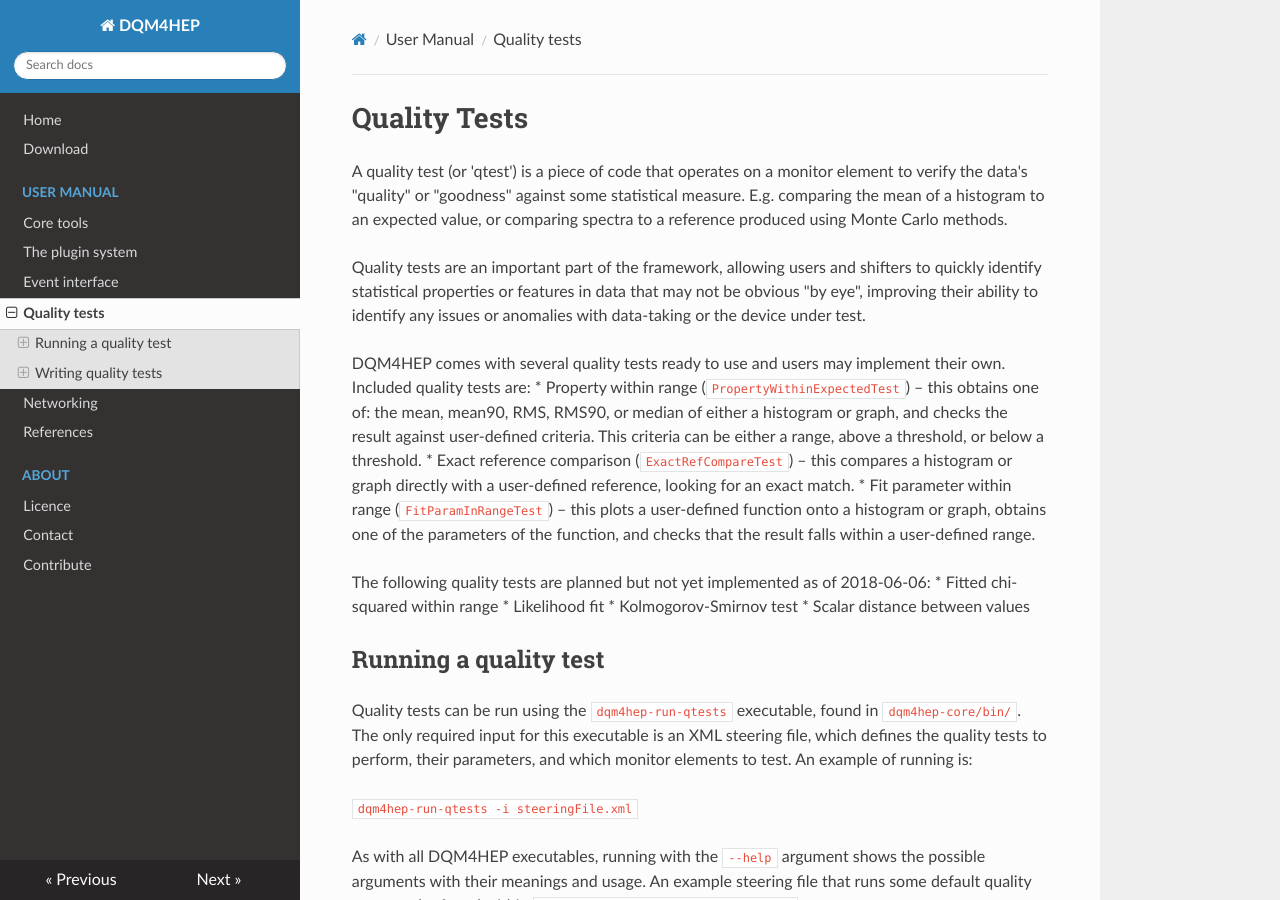
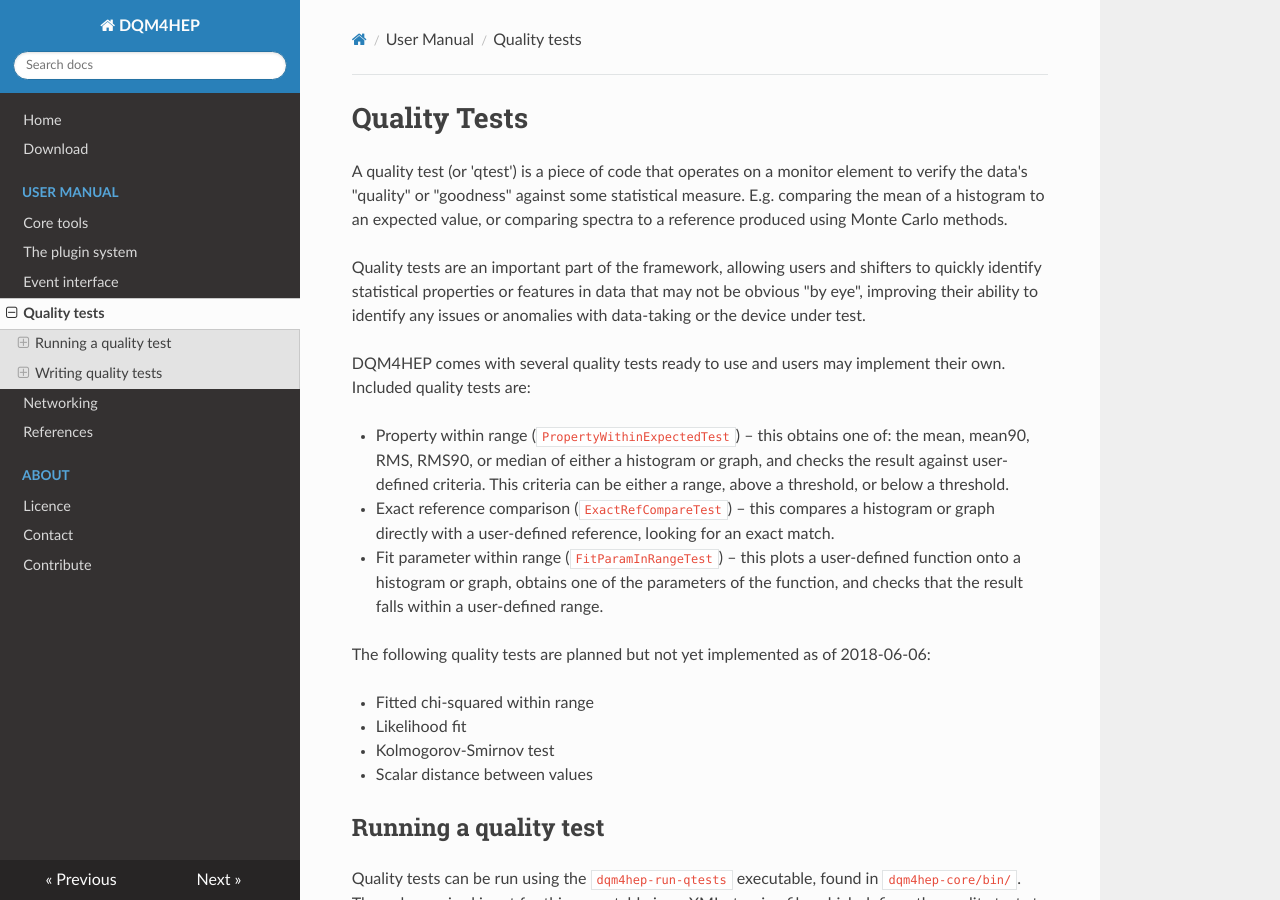
Before and after one commit to tcoates3/dqm4hep-doc, an MkDocs documentation site: the page built from docs/user-manual/quality-test.md, in a window 1280 px wide and 900 px high. Built offline with MkDocs 1.6.1, drawn with Linux system fonts in a browser that asks for light colours; nearby versions of some CDN libraries; old or Windows-style settings are respelled for this version of MkDocs; some of the changed text lies outside the part shown.

Commit message:
Fixed broken formatting for bulleted lists

```diff
--- a/docs/user-manual/quality-test.md
+++ b/docs/user-manual/quality-test.md
@@ -4,15 +4,17 @@
 Quality tests are an important part of the framework, allowing users and shifters to quickly identify statistical properties or features in data that may not be obvious "by eye", improving their ability to identify any issues or anomalies with data-taking or the device under test.
 
 DQM4HEP comes with several quality tests ready to use and users may implement their own. Included quality tests are:
-* Property within range (`PropertyWithinExpectedTest`) – this obtains one of: the mean, mean90, RMS, RMS90, or median of either a histogram or graph, and checks the result against user-defined criteria. This criteria can be either a range, above a threshold, or below a threshold.
-* Exact reference comparison (`ExactRefCompareTest`) – this compares a histogram or graph directly with a user-defined reference, looking for an exact match.
-* Fit parameter within range (`FitParamInRangeTest`) – this plots a user-defined function onto a histogram or graph, obtains one of the parameters of the function, and checks that the result falls within a user-defined range.
+
+- Property within range (`PropertyWithinExpectedTest`) – this obtains one of: the mean, mean90, RMS, RMS90, or median of either a histogram or graph, and checks the result against user-defined criteria. This criteria can be either a range, above a threshold, or below a threshold.
+- Exact reference comparison (`ExactRefCompareTest`) – this compares a histogram or graph directly with a user-defined reference, looking for an exact match.
+- Fit parameter within range (`FitParamInRangeTest`) – this plots a user-defined function onto a histogram or graph, obtains one of the parameters of the function, and checks that the result falls within a user-defined range.
 
 The following quality tests are planned but not yet implemented as of 2018-06-06:
-* Fitted chi-squared within range
-* Likelihood fit
-* Kolmogorov-Smirnov test
-* Scalar distance between values
+
+- Fitted chi-squared within range
+- Likelihood fit
+- Kolmogorov-Smirnov test
+- Scalar distance between values
 
 ## Running a quality test
 Quality tests can be run using the `dqm4hep-run-qtests` executable, found in `dqm4hep-core/bin/`. The only required input for this executable is an XML steering file, which defines the quality tests to perform, their parameters, and which monitor elements to test. An example of running is:
@@ -112,7 +114,8 @@
 
 #### Unit testing
 If you intend to contribute your new qtest to the DQM4HEP repositories on Github, it must also have a unit test. Examples can be found in `dqm4hep-core/source/tests/`. A unit test should test both valid tests as well as common failure modes, such as:
-* Valid test with incorrect parameters
-* Not enough parameters in steering file
-* Empty monitor element
-* Incorrect monitor element type
+
+- Valid test with incorrect parameters
+- Not enough parameters in steering file
+- Empty monitor element
+- Incorrect monitor element type
```
